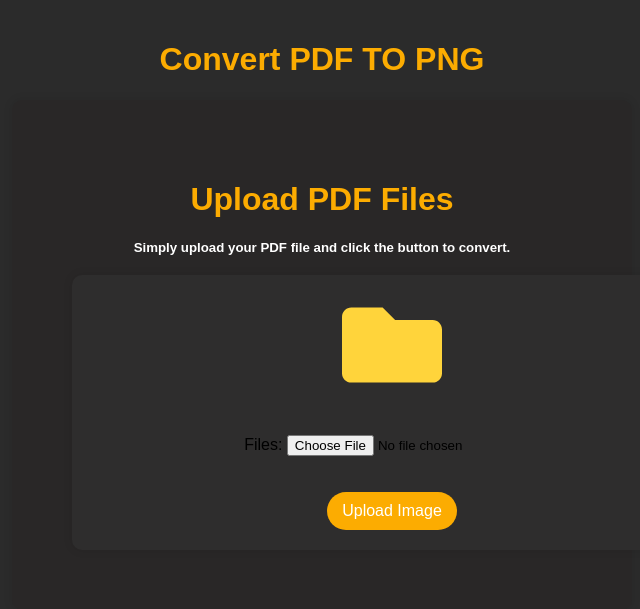
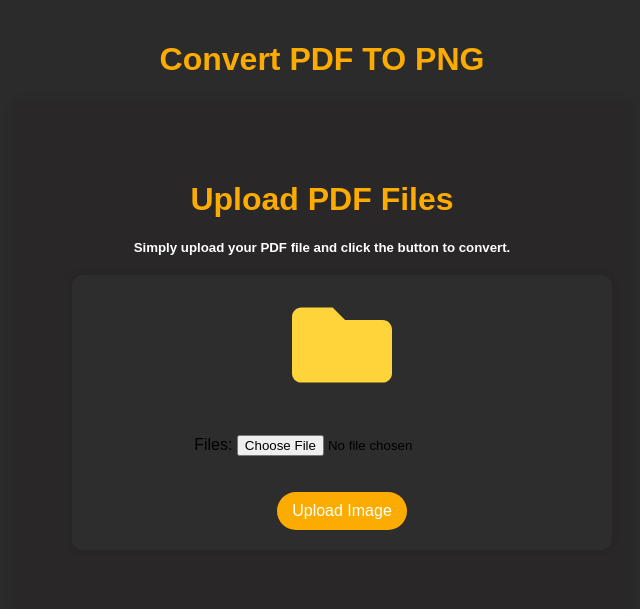
Before and after one commit to OmphemetseMatlhaba/pdf_converter, a Django app: page / in a window 1280 px wide. Shown: the top 609 px of the page, without its empty margins (318-958 px from the left). Run offline with Django 5.2, Linux system fonts and the light colour scheme; some libraries are stand-ins or nearby versions.

Commit message:
Styling Updated

```diff
--- a/templates/upload.html
+++ b/templates/upload.html
@@ -68,7 +68,7 @@
             padding: 20px;
             border-radius: 10px;
             box-shadow: 0 0 10px rgba(0, 0, 0, 0.1);
-            width: 600px;
+            width: 500px;
             margin: 0 auto;
             align-items: center;
             text-align: center;
```
